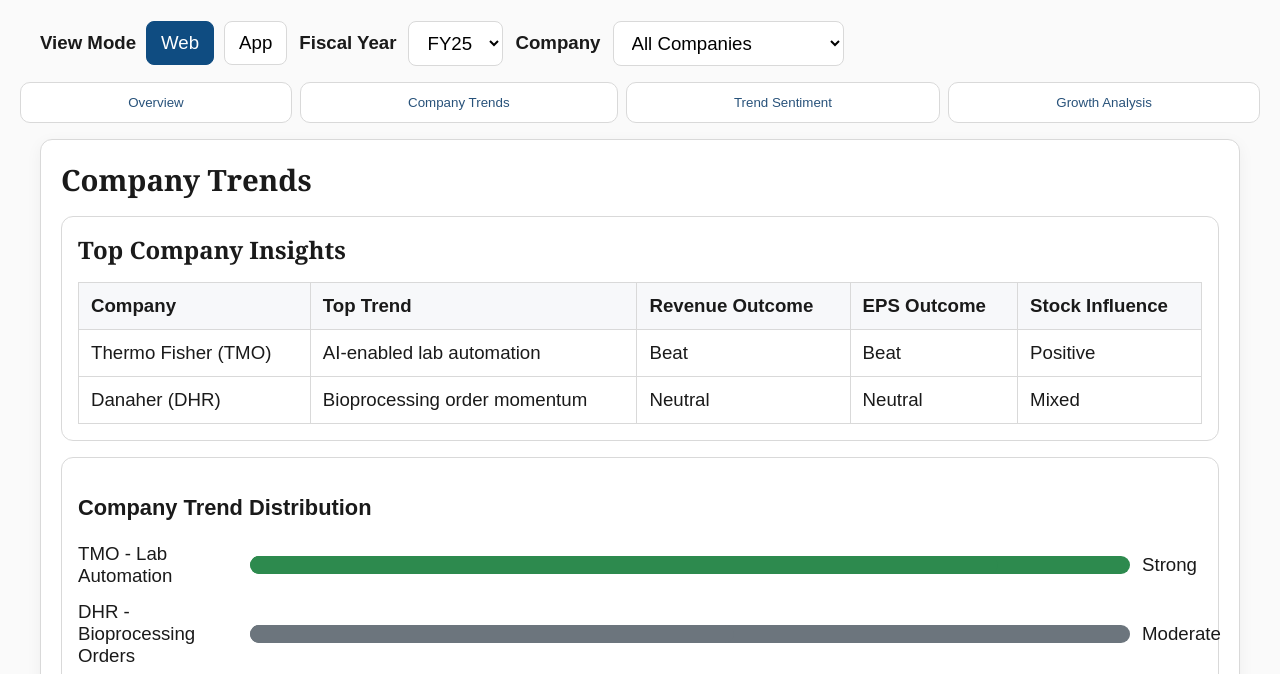
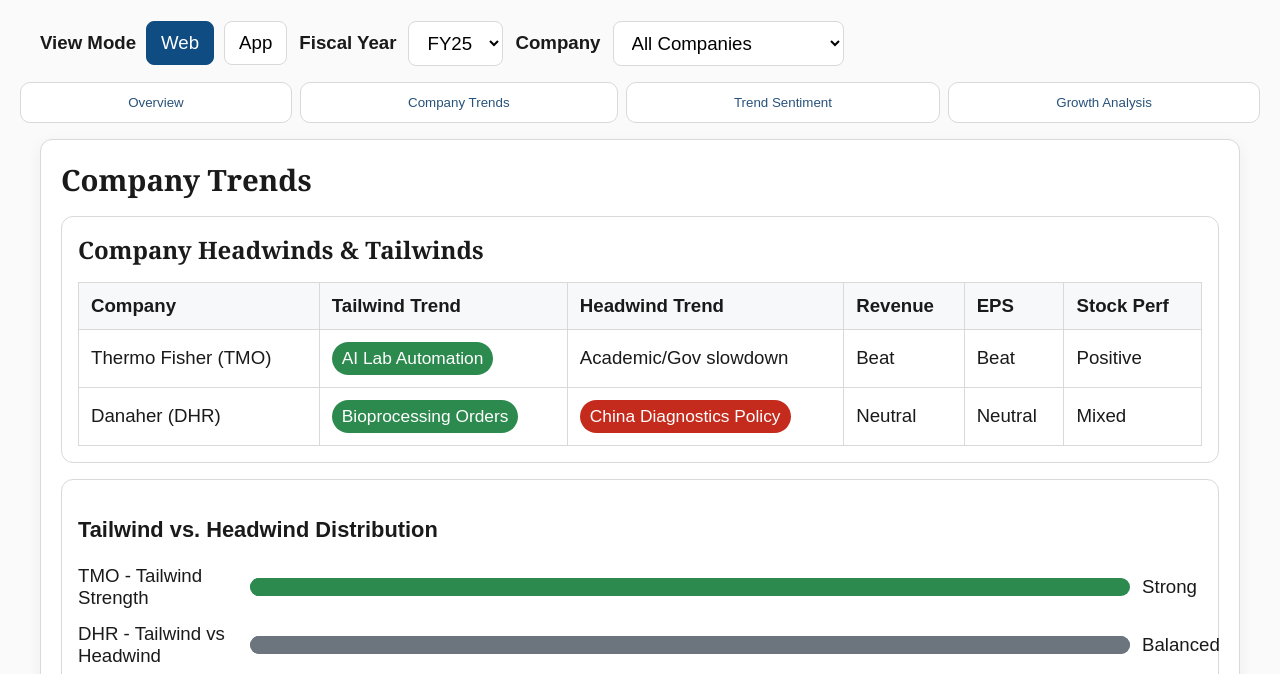
Before and after one commit to naiksneha21-arch/earnings, a plain HTML site: page dashboard/index.html in a window 1280 px wide. Both pictures are taken after a click on the button "Company Trends". Shown: the part 126-800 px from the top of the page. Drawn offline with Linux system fonts and the light colour scheme.

Commit message:
update company trends tab with headwinds and tailwinds

```diff
--- a/dashboard/index.html
+++ b/dashboard/index.html
@@ -298,31 +298,37 @@
         <div id="companyTrends" class="tab-panel">
             <h2>Company Trends</h2>
             <div class="panel">
-                <h3>Top Company Insights</h3>
+                <h3>Company Headwinds & Tailwinds</h3>
                 <table>
-                    <tr><th>Company</th><th>Top Trend</th><th>Revenue Outcome</th><th>EPS Outcome</th><th>Stock Influence</th></tr>
-                    <tr><td>Thermo Fisher (TMO)</td><td>AI-enabled lab automation</td><td>Beat</td><td>Beat</td><td>Positive</td></tr>
-                    <tr><td>Danaher (DHR)</td><td>Bioprocessing order momentum</td><td>Neutral</td><td>Neutral</td><td>Mixed</td></tr>
+                    <tr><th>Company</th><th>Tailwind Trend</th><th>Headwind Trend</th><th>Revenue</th><th>EPS</th><th>Stock Perf</th></tr>
+                    <tr><td>Thermo Fisher (TMO)</td><td><span class="trend-label positive">AI Lab Automation</span></td><td>Academic/Gov slowdown</td><td>Beat</td><td>Beat</td><td>Positive</td></tr>
+                    <tr><td>Danaher (DHR)</td><td><span class="trend-label positive">Bioprocessing Orders</span></td><td><span class="trend-label negative">China Diagnostics Policy</span></td><td>Neutral</td><td>Neutral</td><td>Mixed</td></tr>
                 </table>
             </div>
             <div class="chart-card">
-                <h3>Company Trend Distribution</h3>
+                <h3>Tailwind vs. Headwind Distribution</h3>
                 <div class="chart-item">
-                    <div>TMO - Lab Automation</div>
+                    <div>TMO - Tailwind Strength</div>
                     <div class="chart-bar positive"><span style="width: 85%"></span></div>
                     <div>Strong</div>
                 </div>
                 <div class="chart-item">
-                    <div>DHR - Bioprocessing Orders</div>
-                    <div class="chart-bar neutral"><span style="width: 55%"></span></div>
-                    <div>Moderate</div>
+                    <div>DHR - Tailwind vs Headwind</div>
+                    <div class="chart-bar neutral"><span style="width: 50%\"></span></div>
+                    <div>Balanced</div>
                 </div>
             </div>
             <div class="panel" style="margin-top:16px;">
-                <h3>Individual Company Trend Notes</h3>
+                <h3>Detailed Trend Analysis by Company</h3>
+                <p><strong>Thermo Fisher (TMO):</strong></p>
                 <ul>
-                    <li><strong>Thermo Fisher:</strong> Growth driven by AI-enabled cryo-EM and bioproduction products, with strong revenue and EPS upside.</li>
-                    <li><strong>Danaher:</strong> Stable top-line with bioprocessing order momentum offset by diagnostics headwinds in China and a mixed stock reaction.</li>
+                    <li><span class="trend-label positive">Tailwind</span> AI-enabled cryo-EM and bioproduction automation driving strong revenue and EPS beats.</li>
+                    <li><span class="trend-label negative">Headwind</span> Academic and government sector slowdown, especially in China and U.S., partially offsetting gains.</li>
+                </ul>
+                <p><strong>Danaher (DHR):</strong></p>
+                <ul>
+                    <li><span class="trend-label positive">Tailwind</span> Bioprocessing equipment orders up 30% YoY, signaling new investment cycle and strong future backlog.</li>
+                    <li><span class="trend-label negative">Headwind</span> China diagnostics policy headwinds (volume-based procurement) driving mid-single-digit declines in the region.</li>
                 </ul>
             </div>
         </div>
```
